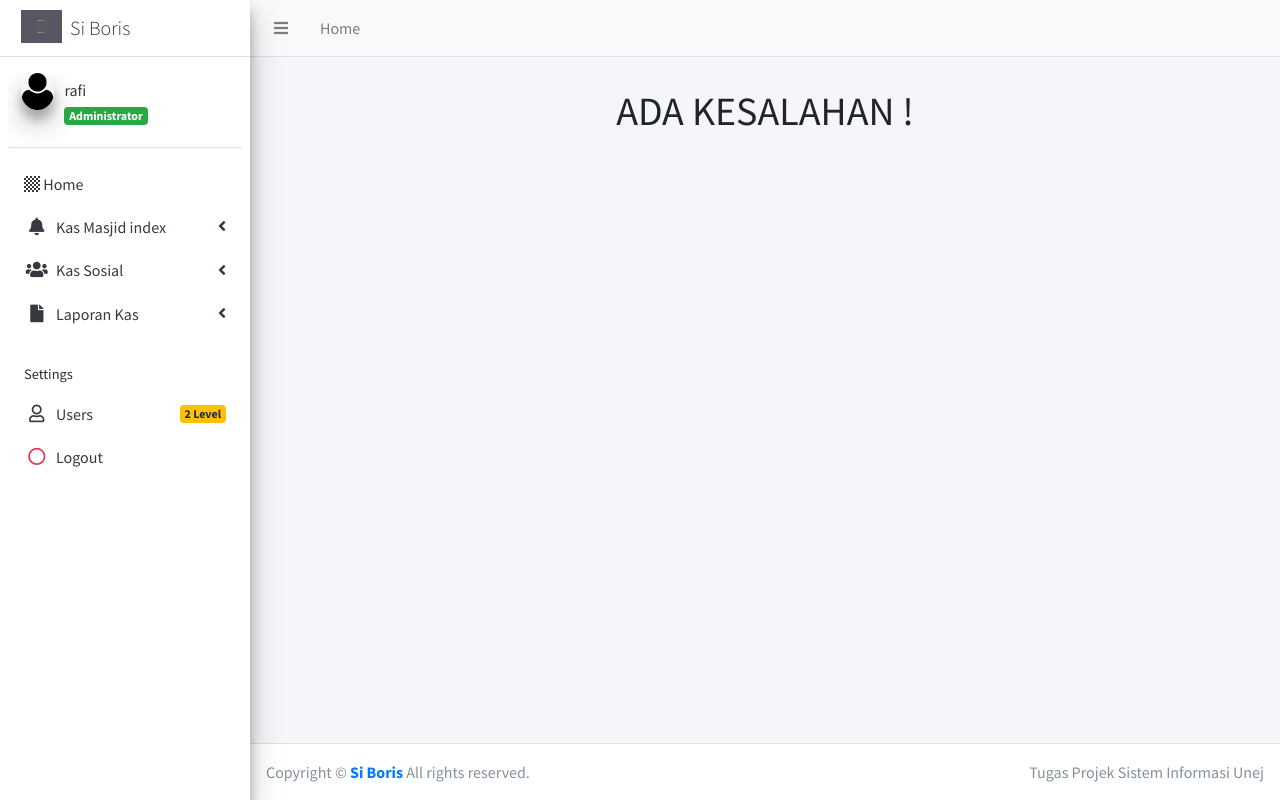
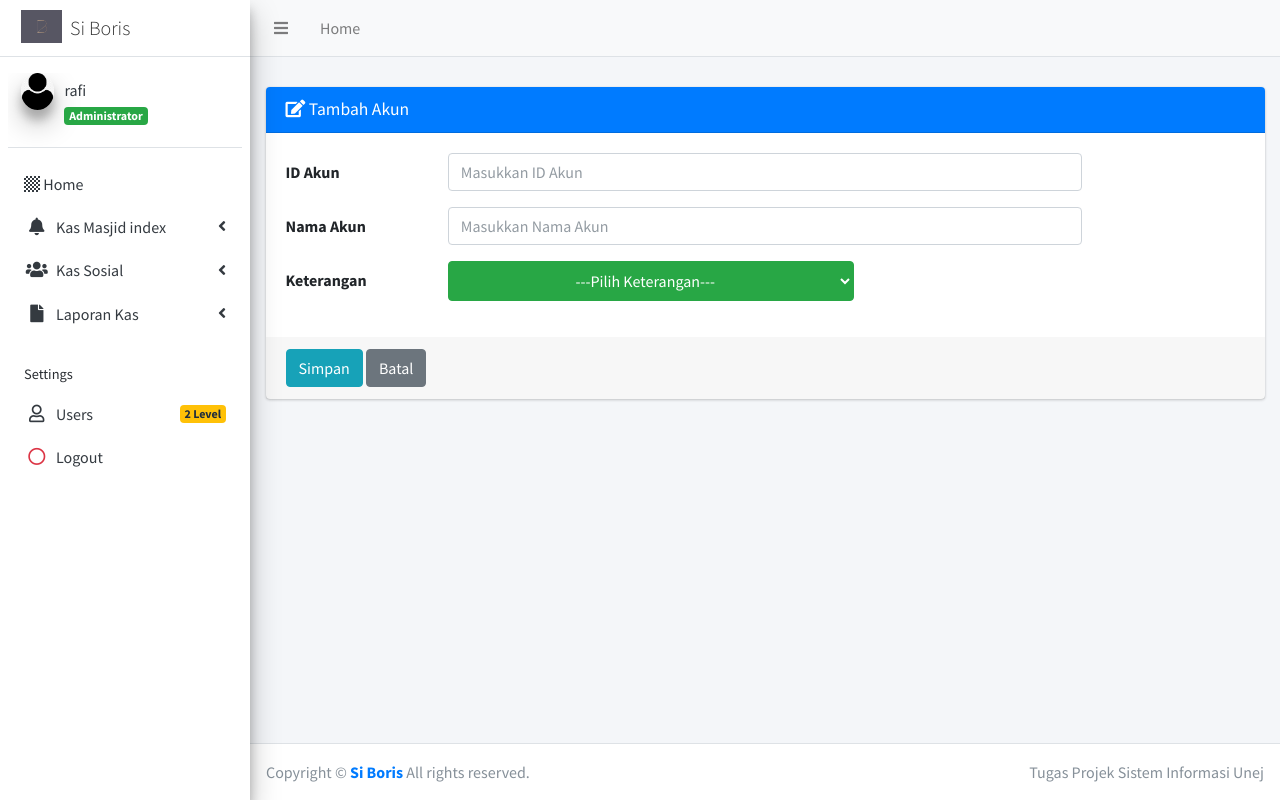
Before and after one commit to Synnefo15/final_projek_Boris, a PHP site: page /final_projek_Boris/index.php?page=add_akun in a window 1280 px wide. Run offline with PHP 8.4, Linux system fonts and the light colour scheme; a user stored in the database is signed in; data comes from the database, SQL or seed files in the repository.

Commit message:
garap akun

```diff
--- a/index.php
+++ b/index.php
@@ -526,7 +526,7 @@
                                 include "pegawai/laporan/lap_sos.php";
                                 break;
 
-                                // # ======PERSON======
+                                // & ======PERSON======
 
 
                                 // * Pelanggan
@@ -557,9 +557,15 @@
                                 include "pegawai/person/supplier/update_supplier.php";
                                 break;
 
-                                // * Akun
+                                // & =======Akun========
                             case 'akun_data_rekap':
                                 include "pegawai/akun/data_akun.php";
+                                break;
+                            case 'add_akun':
+                                include "pegawai/akun/add_akun.php";
+                                break;
+                            case 'del_akun':
+                                include"pegawai/akun/del_akun.php";
                                 break;
 
                                 // &Jurnal
--- /dev/null
+++ b/pegawai/akun/add_akun.php
@@ -0,0 +1,89 @@
+<div class="card card-primary">
+    <div class="card-header">
+        <h3 class="card-title">
+            <i class="fa fa-edit"></i> Tambah Akun
+        </h3>
+    </div>
+    <form action="" method="post" enctype="multipart/form-data">
+        <div class="card-body">
+
+            <div class="form-group row">
+                <label class="col-sm-2 col-form-label">ID Akun</label>
+                <div class="col-sm-8">
+                    <input type=" number" class="form-control" id="id_akun" name="id_akun"
+                        placeholder="Masukkan ID Akun" required>
+                </div>
+            </div>
+            <div class="form-group row">
+                <label class="col-sm-2 col-form-label">Nama Akun</label>
+                <div class="col-sm-8">
+                    <input type="text" class="form-control" id="nama_akun" name="nama_akun"
+                        placeholder="Masukkan Nama Akun" required>
+                </div>
+            </div>
+            <div class="form-group row dropdown">
+                <label for="" class="col-sm-2 col-form-label">Keterangan</label>
+
+                <select class=" col-sm-5 p-2 ml-2 btn btn-success dropdown-toggle" type="button" id="keterangan"
+                    data-toggle="dropdown" aria-haspopup="true" aria-expanded="false" name="keterangan">
+
+                    <option value="" disabled selected>---Pilih Keterangan---</option>
+                    <?php $sql = "SELECT * FROM akun_keterangan";
+                    $kueri = mysqli_query($koneksi, $sql);
+                    while ($data = mysqli_fetch_array($kueri)) {
+
+                    ?>
+                    <option value="<?= $data['0']; ?>"><?= $data['1']; ?></option>
+                    <?php
+                    }
+                    ?>
+                </select>
+            </div>
+
+
+
+
+
+        </div>
+        <div class="card-footer">
+            <input type="submit" name="Simpan" value="Simpan" class="btn btn-info">
+            <a href="?page=akun_data_rekap" title="Kembali" class="btn btn-secondary">Batal</a>
+        </div>
+    </form>
+</div>
+
+<?php
+
+    if (isset ($_POST['Simpan'])){
+
+
+
+    //mulai proses simpan data
+        $sql_simpan = "INSERT INTO `akun`( id_akun,`nama_akun`, `keterangan`) VALUES (
+        '".$_POST['id_akun']."',
+        '".$_POST['nama_akun']."',
+        '".$_POST['keterangan']."')";
+        $query_simpan = mysqli_query($koneksi, $sql_simpan);
+        mysqli_close($koneksi);
+
+    if ($query_simpan) {
+      echo "<script>
+      Swal.fire({title: 'Tambah Data Berhasil',text: '',icon: 'success',confirmButtonText: 'OK'
+      }).then((result) => {if (result.value){
+          window.location = 'index.php?page=akun_data_rekap';
+          }
+      })</script>";
+      }else{
+      echo "<script>
+      Swal.fire({title: 'Tambah Data Gagal',text: '',icon: 'error',confirmButtonText: 'OK'
+      }).then((result) => {if (result.value){
+          window.location = 'index.php?page=akun_data_rekap';
+          }
+      })</script>";
+    }}
+	 //selesai proses simpan data
+	 ?>
+
+<script type="text/javascript">
+
+</script>
--- a/pegawai/person/pelanggan/add_pelanggan.php
+++ b/pegawai/person/pelanggan/add_pelanggan.php
@@ -43,11 +43,6 @@
 
     if (isset ($_POST['Simpan'])){
 
-	//menangkap post masuk
-	// $masuk=$_POST['masuk'];
-
-	//membuang Rp dan Titik
-	// $masuk_hasil=preg_replace("/[^0-9]/", "", $masuk);
 
 
     //mulai proses simpan data
```
Also changed, not shown: pegawai/akun/data_akun.php (+4 -4 lines), pegawai/akun/del_akun.php (added, +23 -0 lines).
